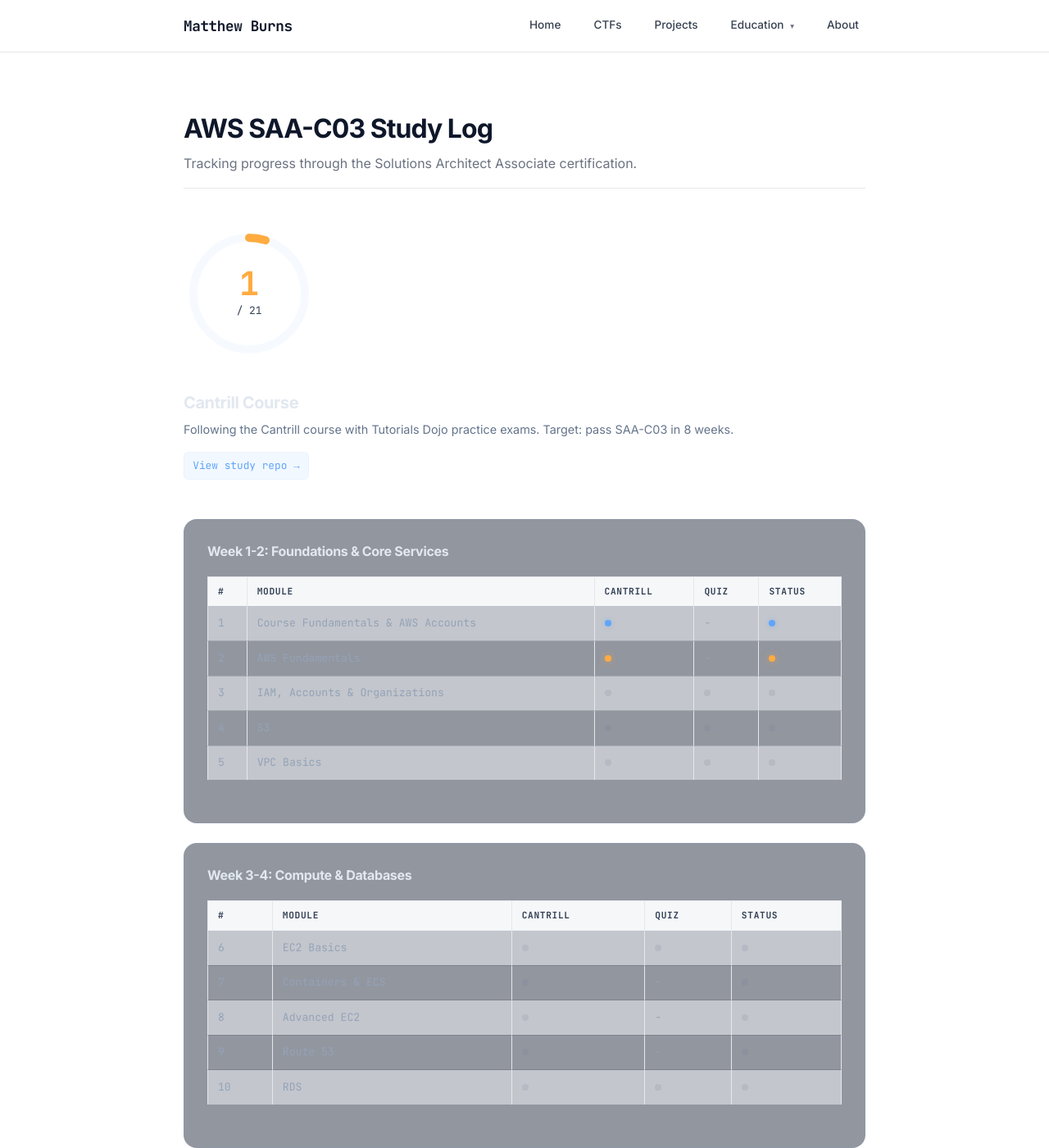
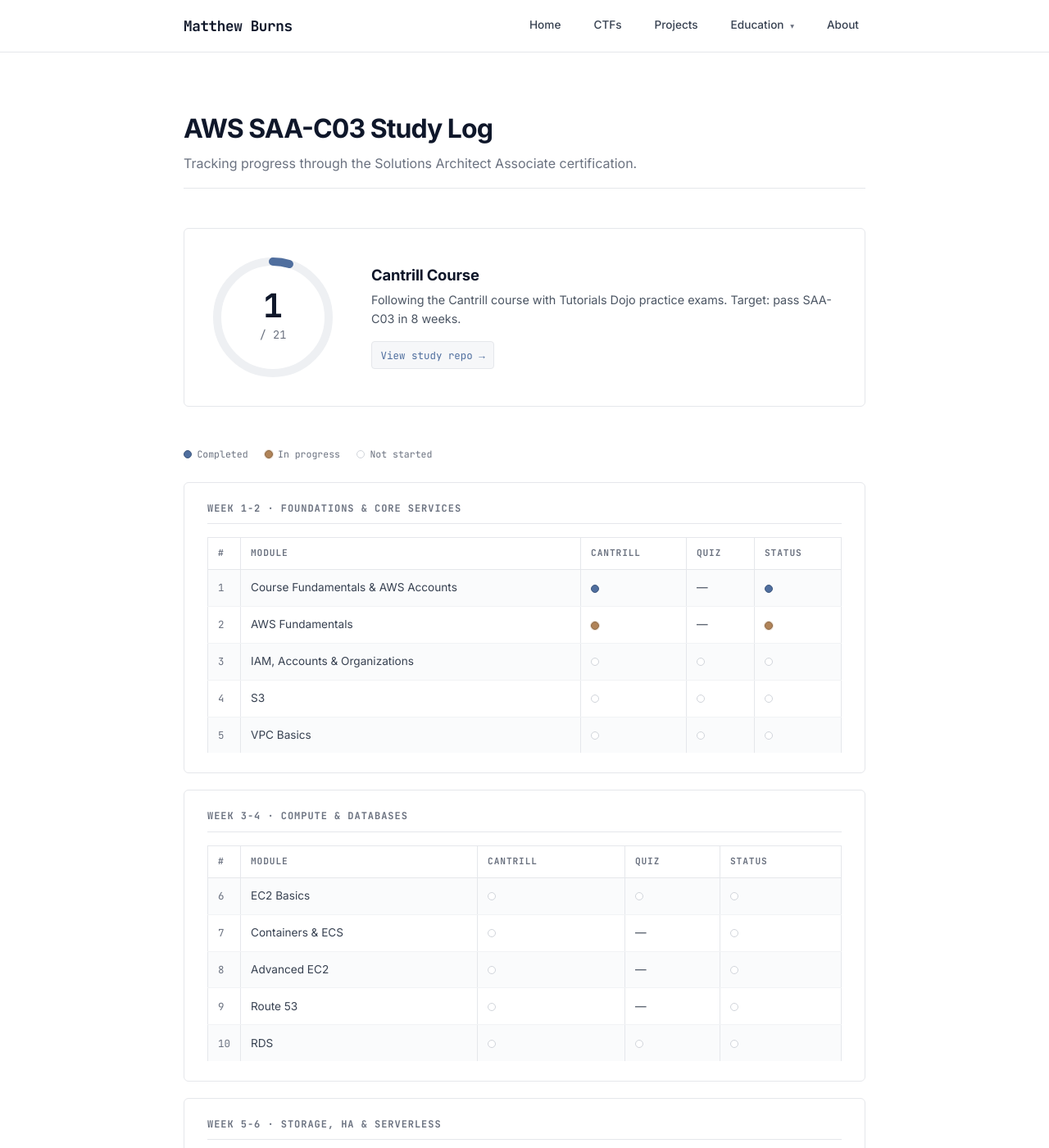
Before and after one commit to mburns00/mburns00.github.io, a Jekyll site: the page built from pages/aws-study.html, in a window 1280 px wide and 1400 px high. Shown: the whole window at 82% size. Built offline with Jekyll 4.4.1, drawn with Linux system fonts in a browser that asks for light colours; some web fonts are replaced; some of the changed text lies outside the part shown.

Commit message:
aws-study: rewrite styling for muted light palette — readable text, white cards, slate-blue/tan status dots, mono uppercase week labels, status legend

```diff
--- a/pages/aws-study.html
+++ b/pages/aws-study.html
@@ -12,6 +12,10 @@
     gap: 2.5rem;
     margin-bottom: 3rem;
     flex-wrap: wrap;
+    padding: 1.75rem;
+    background: #ffffff;
+    border: 1px solid #e5e7eb;
+    border-radius: 6px;
   }
   .gauge-wrap {
     position: relative;
@@ -20,10 +24,10 @@
     flex-shrink: 0;
   }
   .gauge-wrap svg { width: 100%; height: 100%; }
-  .gauge-bg { fill: none; stroke: rgba(96, 165, 250, 0.06); stroke-width: 10; }
+  .gauge-bg { fill: none; stroke: #eef0f3; stroke-width: 10; }
   .gauge-fill {
     fill: none;
-    stroke: #ffab40;
+    stroke: #4f6e9e;
     stroke-width: 10;
     stroke-linecap: round;
     transform-origin: center;
@@ -41,22 +45,25 @@
     font-family: 'JetBrains Mono', monospace;
     font-size: 2.5rem;
     font-weight: 700;
-    color: #ffab40;
+    color: #0f172a;
     line-height: 1;
   }
   .gauge-of {
     font-family: 'JetBrains Mono', monospace;
-    font-size: 0.8rem;
-    color: #334155;
-    margin-top: 0.15rem;
+    font-size: 0.85rem;
+    color: #6b7280;
+    margin-top: 0.25rem;
   }
+  .gauge-info { flex: 1; min-width: 240px; }
   .gauge-info h3 {
-    font-size: 1.25rem;
-    color: #e2e8f0;
-    margin: 0 0 0.5rem;
+    font-size: 1.15rem;
+    color: #0f172a;
+    margin: 0 0 0.4rem;
+    font-weight: 700;
+    letter-spacing: -0.01em;
   }
   .gauge-info p {
-    color: #64748b;
+    color: #4b5563;
     font-size: 0.9rem;
     margin: 0 0 1rem;
     line-height: 1.6;
@@ -64,133 +71,149 @@
   .study-repo-link {
     display: inline-block;
     font-family: 'JetBrains Mono', monospace;
-    font-size: 0.8rem;
-    color: #60a5fa;
-    background: rgba(96, 165, 250, 0.08);
-    padding: 0.4em 0.8em;
-    border-radius: 6px;
-    border: 1px solid rgba(96, 165, 250, 0.06);
+    font-size: 0.78rem;
+    color: #4f6e9e;
+    background: #f6f7f9;
+    padding: 0.45em 0.85em;
+    border-radius: 4px;
+    border: 1px solid #e5e7eb;
     text-decoration: none;
-    transition: all 400ms ease;
+    transition: background 150ms ease, border-color 150ms ease, color 150ms ease;
   }
   .study-repo-link:hover {
-    background: rgba(96, 165, 250, 0.15);
-    border-color: rgba(96, 165, 250, 0.2);
-    box-shadow: 0 0 20px rgba(96, 165, 250, 0.1);
+    background: #eef0f3;
+    border-color: #d1d5db;
+    color: #3f587e;
   }
 
-  /* ── Week Section ── */
-  .week-section {
-    background: rgba(15, 23, 42, 0.45);
-    border: 1px solid rgba(96, 165, 250, 0.06);
-    border-radius: 16px;
-    padding: 1.75rem;
-    margin-bottom: 1.5rem;
-    transition: all 400ms cubic-bezier(0.4, 0, 0.2, 1);
+  /* ── Card sections (week + reference) ── */
+  .week-section,
+  .ref-section {
+    background: #ffffff;
+    border: 1px solid #e5e7eb;
+    border-radius: 6px;
+    padding: 1.5rem 1.75rem;
+    margin-bottom: 1.25rem;
+    transition: border-color 150ms ease, box-shadow 150ms ease;
   }
-  .week-section:hover {
-    background: rgba(15, 23, 42, 0.7);
-    border-color: rgba(96, 165, 250, 0.15);
-    box-shadow: 0 0 60px rgba(96, 165, 250, 0.06), 0 20px 50px rgba(0, 0, 0, 0.35);
+  .week-section:hover,
+  .ref-section:hover {
+    border-color: #d1d5db;
+    box-shadow: 0 1px 3px rgba(15, 23, 42, 0.05);
   }
-  .week-section h3 {
-    color: #e2e8f0;
-    font-size: 1rem;
-    margin: 0 0 1.25rem;
+  .week-section h3,
+  .ref-section h3 {
+    color: #0f172a;
+    font-size: 0.95rem;
+    margin: 0 0 1rem;
+    font-weight: 700;
+    letter-spacing: -0.01em;
+    font-family: 'JetBrains Mono', monospace;
+    text-transform: uppercase;
+    font-size: 0.75rem;
+    letter-spacing: 0.08em;
+    color: #6b7280;
+    padding-bottom: 0.6rem;
+    border-bottom: 1px solid #e5e7eb;
   }
 
   /* ── Module Table ── */
-  .mod-table {
-    width: 100%;
-    border-collapse: collapse;
-    font-size: 0.82rem;
-    font-family: 'JetBrains Mono', monospace;
-  }
-  .mod-table th {
-    text-align: left;
-    color: #334155;
-    font-weight: 600;
-    font-size: 0.7rem;
-    text-transform: uppercase;
-    letter-spacing: 0.06em;
-    padding: 0.5rem 0.75rem;
-    border-bottom: 1px solid rgba(96, 165, 250, 0.06);
-  }
-  .mod-table td {
-    padding: 0.6rem 0.75rem;
-    color: #94a3b8;
-    border-bottom: 1px solid rgba(42, 58, 78, 0.2);
-    transition: all 300ms ease;
-  }
-  .mod-table tr:last-child td { border-bottom: none; }
-  .mod-table tr:hover td {
-    background: rgba(96, 165, 250, 0.03);
-    color: #e2e8f0;
-  }
-  /* Status dots */
-  .st { display: inline-block; width: 8px; height: 8px; border-radius: 50%; }
-  .st-done { background: #60a5fa; box-shadow: 0 0 6px rgba(96, 165, 250, 0.4); }
-  .st-wip { background: #ffab40; box-shadow: 0 0 6px rgba(255, 171, 64, 0.4); animation: pulse-st 2s ease-in-out infinite; }
-  .st-todo { background: rgba(107, 123, 149, 0.15); }
-  @keyframes pulse-st {
-    0%, 100% { box-shadow: 0 0 4px rgba(255, 171, 64, 0.2); }
-    50%      { box-shadow: 0 0 10px rgba(255, 171, 64, 0.5); }
-  }
-
-  /* ── Keyword & Exam sections ── */
-  .ref-section {
-    background: rgba(15, 23, 42, 0.45);
-    border: 1px solid rgba(96, 165, 250, 0.06);
-    border-radius: 16px;
-    padding: 1.75rem;
-    margin-bottom: 1.5rem;
-    transition: all 400ms cubic-bezier(0.4, 0, 0.2, 1);
-  }
-  .ref-section:hover {
-    background: rgba(15, 23, 42, 0.7);
-    border-color: rgba(96, 165, 250, 0.15);
-    box-shadow: 0 0 60px rgba(96, 165, 250, 0.06), 0 20px 50px rgba(0, 0, 0, 0.35);
-  }
-  .ref-section h3 {
-    color: #e2e8f0;
-    font-size: 1rem;
-    margin: 0 0 1rem;
-  }
+  .mod-table,
   .ref-table {
     width: 100%;
     border-collapse: collapse;
     font-size: 0.85rem;
+    margin: 0;
   }
+  .mod-table th,
   .ref-table th {
     text-align: left;
-    color: #334155;
+    color: #6b7280;
     font-weight: 600;
     font-size: 0.7rem;
     text-transform: uppercase;
-    letter-spacing: 0.06em;
-    padding: 0.5rem 0.75rem;
-    border-bottom: 1px solid rgba(96, 165, 250, 0.06);
+    letter-spacing: 0.08em;
+    padding: 0.6rem 0.75rem;
+    border-bottom: 1px solid #e5e7eb;
+    background: transparent;
+    font-family: 'JetBrains Mono', monospace;
   }
+  .mod-table td,
   .ref-table td {
-    padding: 0.5rem 0.75rem;
-    color: #94a3b8;
-    border-bottom: 1px solid rgba(42, 58, 78, 0.2);
-    transition: all 300ms ease;
+    padding: 0.65rem 0.75rem;
+    color: #374151;
+    border-bottom: 1px solid #f1f3f5;
+    transition: background 120ms ease;
+    vertical-align: middle;
+  }
+  .mod-table tr:last-child td,
+  .ref-table tr:last-child td { border-bottom: none; }
+  .mod-table tr:hover td,
+  .ref-table tr:hover td {
+    background: #fafafa;
+  }
+  .mod-table td:first-child {
+    color: #6b7280;
+    font-family: 'JetBrains Mono', monospace;
+    font-size: 0.78rem;
+    width: 2.5rem;
   }
   .ref-table td:first-child {
-    color: #4fc3f7;
+    color: #0f172a;
     font-family: 'JetBrains Mono', monospace;
     white-space: nowrap;
+    font-weight: 600;
   }
-  .ref-table tr:last-child td { border-bottom: none; }
-  .ref-table tr:hover td {
-    background: rgba(96, 165, 250, 0.03);
+
+  /* ── Status dots ── */
+  .st {
+    display: inline-block;
+    width: 10px;
+    height: 10px;
+    border-radius: 50%;
+    vertical-align: middle;
+  }
+  .st-done {
+    background: #4f6e9e;            /* slate blue */
+    border: 1px solid #3f587e;
+  }
+  .st-wip {
+    background: #b08358;            /* muted tan */
+    border: 1px solid #8e6b48;
+    animation: pulse-st 2.4s ease-in-out infinite;
+  }
+  .st-todo {
+    background: #ffffff;
+    border: 1px solid #d1d5db;
+  }
+  @keyframes pulse-st {
+    0%, 100% { box-shadow: 0 0 0 0 rgba(176, 131, 88, 0.35); }
+    50%      { box-shadow: 0 0 0 4px rgba(176, 131, 88, 0); }
+  }
+
+  /* ── Status legend ── */
+  .status-legend {
+    display: flex;
+    gap: 1.25rem;
+    margin: 0 0 1.5rem;
+    font-family: 'JetBrains Mono', monospace;
+    font-size: 0.72rem;
+    color: #6b7280;
+    flex-wrap: wrap;
+  }
+  .status-legend .legend-item {
+    display: inline-flex;
+    align-items: center;
+    gap: 0.4rem;
   }
 
   @media (max-width: 768px) {
-    .gauge-hero { flex-direction: column; align-items: flex-start; }
-    .gauge-wrap { width: 120px; height: 120px; }
-    .gauge-num { font-size: 1.8rem; }
+    .gauge-hero { flex-direction: column; align-items: flex-start; padding: 1.25rem; gap: 1.5rem; }
+    .gauge-wrap { width: 130px; height: 130px; }
+    .gauge-num { font-size: 2rem; }
+    .week-section, .ref-section { padding: 1.25rem; }
+    .mod-table, .ref-table { font-size: 0.8rem; }
+    .mod-table th, .ref-table th { font-size: 0.65rem; }
   }
 </style>
 
@@ -219,13 +242,20 @@
   </div>
 </div>
 
+<!-- Status legend -->
+<div class="status-legend">
+  <span class="legend-item"><span class="st st-done"></span> Completed</span>
+  <span class="legend-item"><span class="st st-wip"></span> In progress</span>
+  <span class="legend-item"><span class="st st-todo"></span> Not started</span>
+</div>
+
 <!-- Week 1-2 -->
 <div class="week-section reveal">
-  <h3>Week 1-2: Foundations &amp; Core Services</h3>
+  <h3>Week 1-2 &middot; Foundations &amp; Core Services</h3>
   <table class="mod-table">
     <tr><th>#</th><th>Module</th><th>Cantrill</th><th>Quiz</th><th>Status</th></tr>
-    <tr><td>1</td><td>Course Fundamentals &amp; AWS Accounts</td><td><span class="st st-done"></span></td><td>-</td><td><span class="st st-done"></span></td></tr>
-    <tr><td>2</td><td>AWS Fundamentals</td><td><span class="st st-wip"></span></td><td>-</td><td><span class="st st-wip"></span></td></tr>
+    <tr><td>1</td><td>Course Fundamentals &amp; AWS Accounts</td><td><span class="st st-done"></span></td><td>&mdash;</td><td><span class="st st-done"></span></td></tr>
+    <tr><td>2</td><td>AWS Fundamentals</td><td><span class="st st-wip"></span></td><td>&mdash;</td><td><span class="st st-wip"></span></td></tr>
     <tr><td>3</td><td>IAM, Accounts &amp; Organizations</td><td><span class="st st-todo"></span></td><td><span class="st st-todo"></span></td><td><span class="st st-todo"></span></td></tr>
     <tr><td>4</td><td>S3</td><td><span class="st st-todo"></span></td><td><span class="st st-todo"></span></td><td><span class="st st-todo"></span></td></tr>
     <tr><td>5</td><td>VPC Basics</td><td><span class="st st-todo"></span></td><td><span class="st st-todo"></span></td><td><span class="st st-todo"></span></td></tr>
@@ -234,20 +264,20 @@
 
 <!-- Week 3-4 -->
 <div class="week-section reveal">
-  <h3>Week 3-4: Compute &amp; Databases</h3>
+  <h3>Week 3-4 &middot; Compute &amp; Databases</h3>
   <table class="mod-table">
     <tr><th>#</th><th>Module</th><th>Cantrill</th><th>Quiz</th><th>Status</th></tr>
     <tr><td>6</td><td>EC2 Basics</td><td><span class="st st-todo"></span></td><td><span class="st st-todo"></span></td><td><span class="st st-todo"></span></td></tr>
-    <tr><td>7</td><td>Containers &amp; ECS</td><td><span class="st st-todo"></span></td><td>-</td><td><span class="st st-todo"></span></td></tr>
-    <tr><td>8</td><td>Advanced EC2</td><td><span class="st st-todo"></span></td><td>-</td><td><span class="st st-todo"></span></td></tr>
-    <tr><td>9</td><td>Route 53</td><td><span class="st st-todo"></span></td><td>-</td><td><span class="st st-todo"></span></td></tr>
+    <tr><td>7</td><td>Containers &amp; ECS</td><td><span class="st st-todo"></span></td><td>&mdash;</td><td><span class="st st-todo"></span></td></tr>
+    <tr><td>8</td><td>Advanced EC2</td><td><span class="st st-todo"></span></td><td>&mdash;</td><td><span class="st st-todo"></span></td></tr>
+    <tr><td>9</td><td>Route 53</td><td><span class="st st-todo"></span></td><td>&mdash;</td><td><span class="st st-todo"></span></td></tr>
     <tr><td>10</td><td>RDS</td><td><span class="st st-todo"></span></td><td><span class="st st-todo"></span></td><td><span class="st st-todo"></span></td></tr>
   </table>
 </div>
 
 <!-- Week 5-6 -->
 <div class="week-section reveal">
-  <h3>Week 5-6: Storage, HA &amp; Serverless</h3>
+  <h3>Week 5-6 &middot; Storage, HA &amp; Serverless</h3>
   <table class="mod-table">
     <tr><th>#</th><th>Module</th><th>Cantrill</th><th>Quiz</th><th>Status</th></tr>
     <tr><td>11</td><td>Network Storage (EFS)</td><td><span class="st st-todo"></span></td><td><span class="st st-todo"></span></td><td><span class="st st-todo"></span></td></tr>
@@ -259,16 +289,16 @@
 
 <!-- Week 7-8 -->
 <div class="week-section reveal">
-  <h3>Week 7-8: Advanced &amp; Exam Prep</h3>
+  <h3>Week 7-8 &middot; Advanced &amp; Exam Prep</h3>
   <table class="mod-table">
     <tr><th>#</th><th>Module</th><th>Cantrill</th><th>Quiz</th><th>Status</th></tr>
-    <tr><td>15</td><td>Advanced VPC</td><td><span class="st st-todo"></span></td><td>-</td><td><span class="st st-todo"></span></td></tr>
-    <tr><td>16</td><td>Hybrid &amp; Migration</td><td><span class="st st-todo"></span></td><td>-</td><td><span class="st st-todo"></span></td></tr>
-    <tr><td>17</td><td>Security &amp; Operations</td><td><span class="st st-todo"></span></td><td>-</td><td><span class="st st-todo"></span></td></tr>
-    <tr><td>18</td><td>CloudFormation</td><td><span class="st st-todo"></span></td><td>-</td><td><span class="st st-todo"></span></td></tr>
+    <tr><td>15</td><td>Advanced VPC</td><td><span class="st st-todo"></span></td><td>&mdash;</td><td><span class="st st-todo"></span></td></tr>
+    <tr><td>16</td><td>Hybrid &amp; Migration</td><td><span class="st st-todo"></span></td><td>&mdash;</td><td><span class="st st-todo"></span></td></tr>
+    <tr><td>17</td><td>Security &amp; Operations</td><td><span class="st st-todo"></span></td><td>&mdash;</td><td><span class="st st-todo"></span></td></tr>
+    <tr><td>18</td><td>CloudFormation</td><td><span class="st st-todo"></span></td><td>&mdash;</td><td><span class="st st-todo"></span></td></tr>
     <tr><td>19</td><td>DynamoDB &amp; NoSQL</td><td><span class="st st-todo"></span></td><td><span class="st st-todo"></span></td><td><span class="st st-todo"></span></td></tr>
-    <tr><td>20</td><td>ML Services</td><td><span class="st st-todo"></span></td><td>-</td><td><span class="st st-todo"></span></td></tr>
-    <tr><td>21</td><td>Exam Preparation</td><td><span class="st st-todo"></span></td><td>-</td><td><span class="st st-todo"></span></td></tr>
+    <tr><td>20</td><td>ML Services</td><td><span class="st st-todo"></span></td><td>&mdash;</td><td><span class="st st-todo"></span></td></tr>
+    <tr><td>21</td><td>Exam Preparation</td><td><span class="st st-todo"></span></td><td>&mdash;</td><td><span class="st st-todo"></span></td></tr>
   </table>
 </div>
 
@@ -293,8 +323,8 @@
   <h3>Practice Exam Scores</h3>
   <table class="mod-table">
     <tr><th>Exam</th><th>Score</th><th>Date</th><th>Pass?</th></tr>
-    <tr><td>Diagnostic Test</td><td>-</td><td>-</td><td></td></tr>
-    <tr><td>Timed Set 1</td><td>-</td><td>-</td><td></td></tr>
-    <tr><td>Timed Set 2</td><td>-</td><td>-</td><td></td></tr>
+    <tr><td>Diagnostic Test</td><td>&mdash;</td><td>&mdash;</td><td>&mdash;</td></tr>
+    <tr><td>Timed Set 1</td><td>&mdash;</td><td>&mdash;</td><td>&mdash;</td></tr>
+    <tr><td>Timed Set 2</td><td>&mdash;</td><td>&mdash;</td><td>&mdash;</td></tr>
   </table>
 </div>
```
